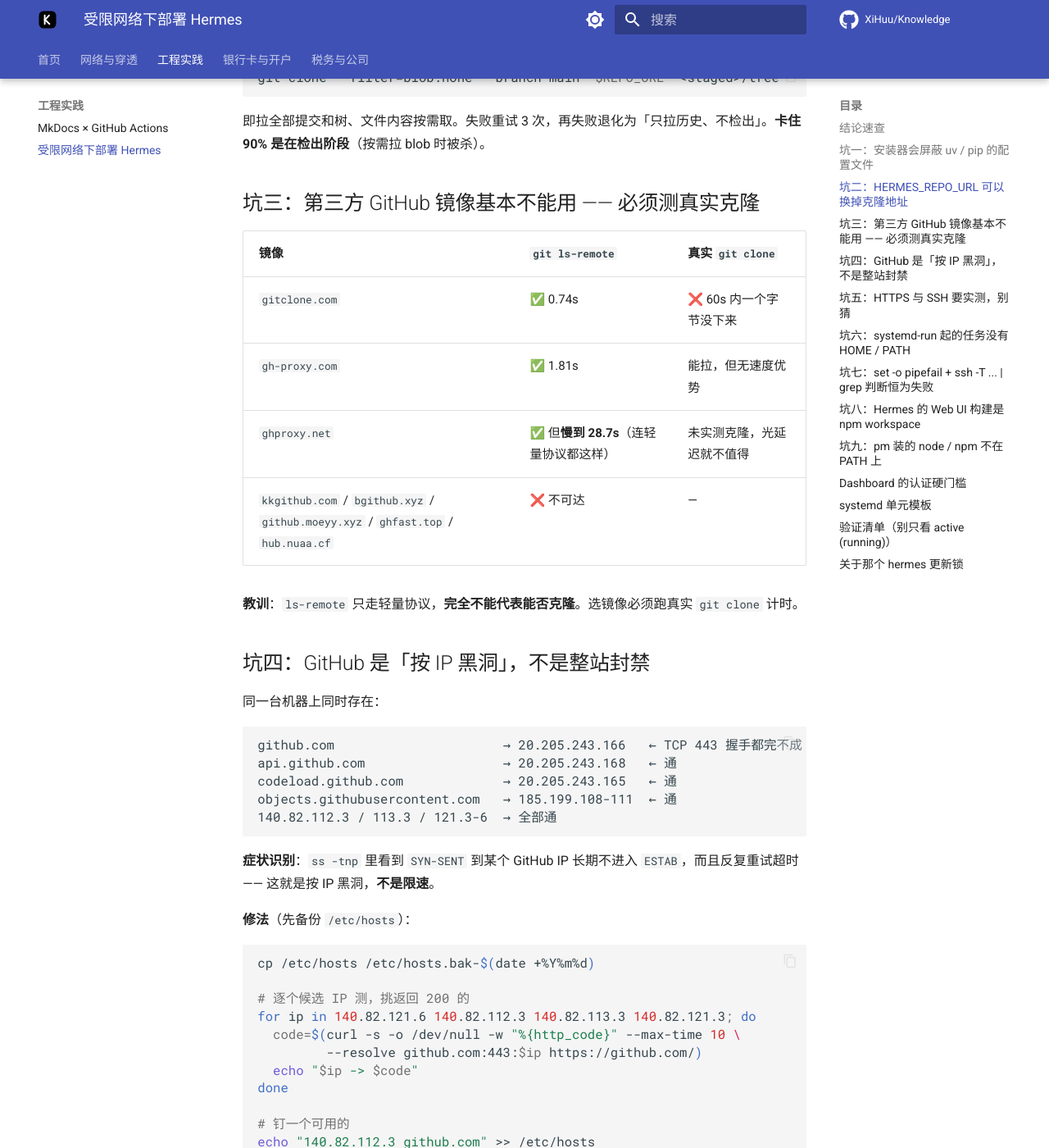
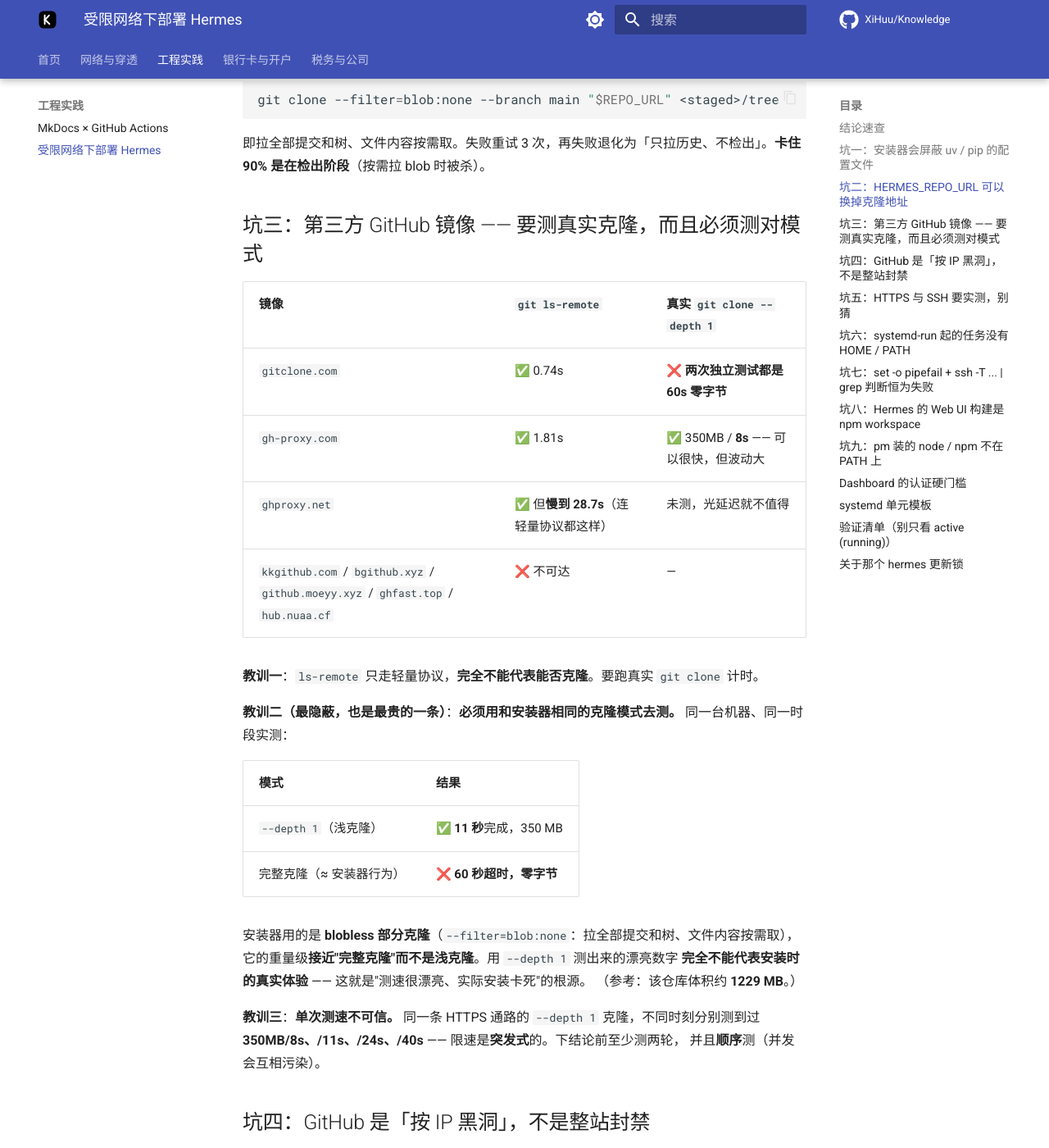
Before and after one commit to XiHuu/Knowledge, an MkDocs documentation site: the page built from docs/devops/hermes-remote-deploy.md, in a window 1280 px wide and 1400 px high, scrolled down 1869 px. Shown: the whole window at 82% size. Built offline with MkDocs 1.6.1 and Material for MkDocs 9.7.7, drawn with Linux system fonts in a browser that asks for light colours; comment, search, counter and statistics services are not loaded; some of the changed text lies outside the part shown.

Commit message:
docs: 修正克隆测速方法论 —— 必须测对模式，且单次数据不可信
补测揭示两个错误结论：

1. 克隆模式必须与安装器一致。同一机器同一时段：
   --depth 1 浅克隆 11 秒跑完 / 完整克隆 60 秒零字节。
   安装器用 blobless 部分克隆，重量级接近完整克隆而非浅克隆，
   所以拿浅克隆的数字下结论会严重高估实际体验。

2. gh-proxy.com 实测 350MB/8s，比先前记录的「无速度优势」好，
   甚至快于部分时刻的直连。镜像可用性波动很大，不能凭单次下结论。

3. 同一通路历次测得 350MB / 8s、11s、24s、40s —— 突发式限速，
   单次测速不可信，至少测两轮且必须顺序测。

仓库体积参考：约 1229 MB。

```diff
--- a/docs/devops/hermes-remote-deploy.md
+++ b/docs/devops/hermes-remote-deploy.md
@@ -11,7 +11,7 @@
 | PyPI 包 | `UV_DEFAULT_INDEX=https://mirrors.aliyun.com/pypi/simple/` | 实测阿里云 **9.8 MB/s**，清华 1.9 MB/s |
 | Python 解释器 | `UV_PYTHON_INSTALL_MIRROR=https://registry.npmmirror.com/-/binary/python-build-standalone/` | uv 官方支持的国内镜像 |
 | npm | `NPM_CONFIG_REGISTRY=https://registry.npmmirror.com` | |
-| 源码仓库 | `HERMES_REPO_URL=git@github.com:NousResearch/hermes-agent.git` | SSH 比 HTTPS 快约 2 倍（见坑五） |
+| 源码仓库 | `HERMES_REPO_URL=git@github.com:NousResearch/hermes-agent.git` | SSH 与 HTTPS 都实测可用；吞吐随时段波动极大（见坑三/坑五），用哪条要现测 |
 | 其余产物 | **不动** | 走 `hermes-assets.nousresearch.com`（Nous 自家 CDN，国内可达且不慢） |
 
 ---
@@ -62,16 +62,33 @@
 
 即拉全部提交和树、文件内容按需取。失败重试 3 次，再失败退化为「只拉历史、不检出」。**卡住 90% 是在检出阶段**（按需拉 blob 时被杀）。
 
-## 坑三：第三方 GitHub 镜像基本不能用 —— 必须测真实克隆
+## 坑三：第三方 GitHub 镜像 —— 要测真实克隆，而且必须测对模式
 
-| 镜像 | `git ls-remote` | 真实 `git clone` |
+| 镜像 | `git ls-remote` | 真实 `git clone --depth 1` |
 | --- | --- | --- |
-| `gitclone.com` | ✅ 0.74s | ❌ 60s 内一个字节没下来 |
-| `gh-proxy.com` | ✅ 1.81s | 能拉，但无速度优势 |
-| `ghproxy.net` | ✅ 但**慢到 28.7s**（连轻量协议都这样） | 未实测克隆，光延迟就不值得 |
+| `gitclone.com` | ✅ 0.74s | ❌ **两次独立测试都是 60s 零字节** |
+| `gh-proxy.com` | ✅ 1.81s | ✅ 350MB / **8s** —— 可以很快，但波动大 |
+| `ghproxy.net` | ✅ 但**慢到 28.7s**（连轻量协议都这样） | 未测，光延迟就不值得 |
 | `kkgithub.com` / `bgithub.xyz` / `github.moeyy.xyz` / `ghfast.top` / `hub.nuaa.cf` | ❌ 不可达 | — |
 
-**教训**：`ls-remote` 只走轻量协议，**完全不能代表能否克隆**。选镜像必须跑真实 `git clone` 计时。
+**教训一**：`ls-remote` 只走轻量协议，**完全不能代表能否克隆**。要跑真实 `git clone` 计时。
+
+**教训二（最隐蔽，也是最贵的一条）**：**必须用和安装器相同的克隆模式去测。**
+同一台机器、同一时段实测：
+
+| 模式 | 结果 |
+| --- | --- |
+| `--depth 1`（浅克隆） | ✅ **11 秒**完成，350 MB |
+| 完整克隆（≈ 安装器行为） | ❌ **60 秒超时，零字节** |
+
+安装器用的是 **blobless 部分克隆**（`--filter=blob:none`：拉全部提交和树、文件内容按需取），
+它的重量级**接近"完整克隆"而不是浅克隆**。用 `--depth 1` 测出来的漂亮数字
+**完全不能代表安装时的真实体验** —— 这就是"测速很漂亮、实际安装卡死"的根源。
+（参考：该仓库体积约 **1229 MB**。）
+
+**教训三**：**单次测速不可信。** 同一条 HTTPS 通路的 `--depth 1` 克隆，不同时刻分别测到过
+**350MB/8s、/11s、/24s、/40s** —— 限速是**突发式**的。下结论前至少测两轮，
+并且**顺序**测（并发会互相污染）。
 
 ## 坑四：GitHub 是「按 IP 黑洞」，不是整站封禁
 
```
